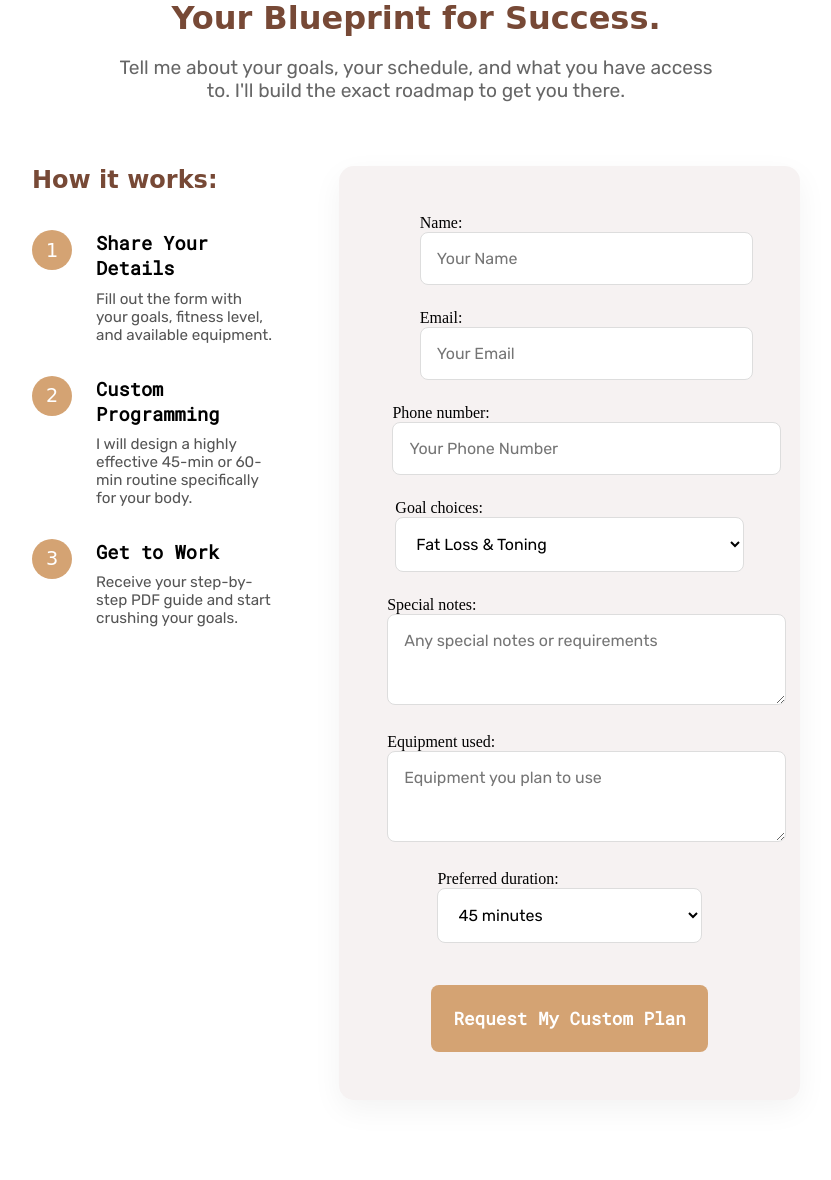
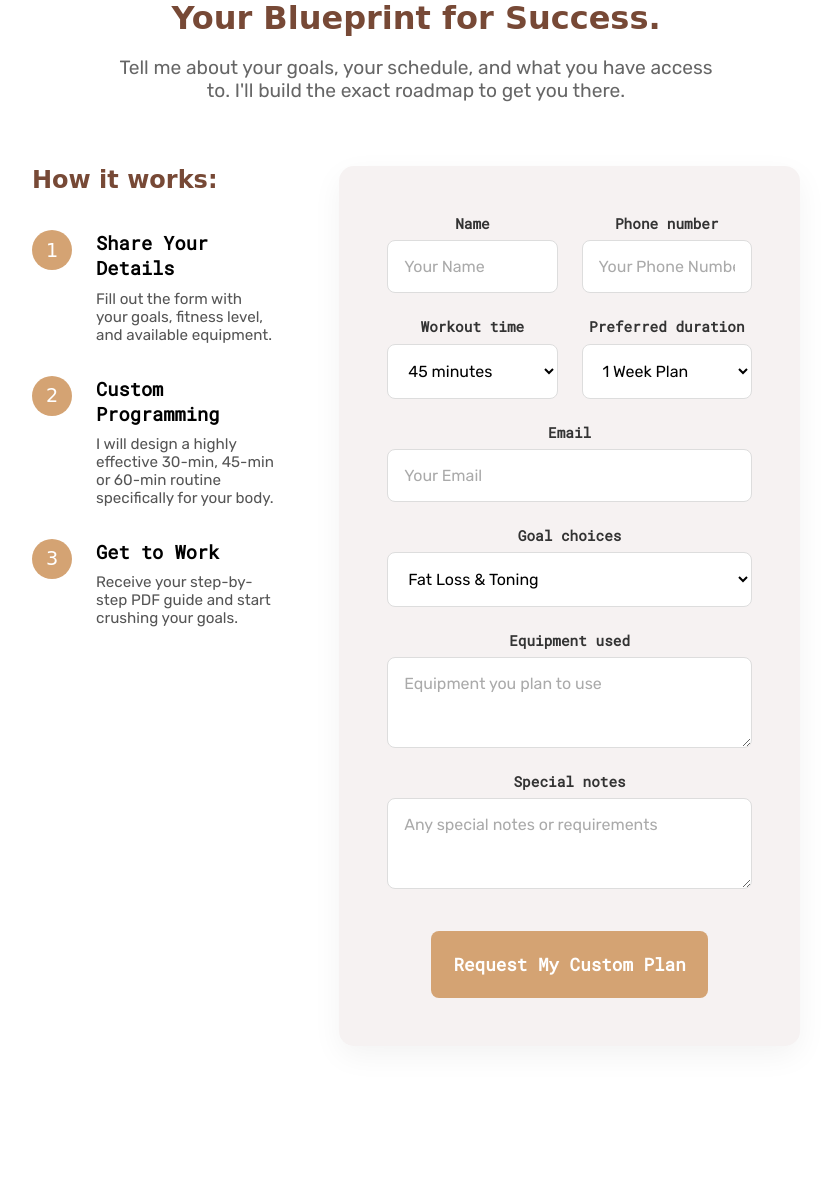
Before and after one commit to whyme-duh/sapp-fit, a Django app: page /custom-service/ in a window 1280 px wide. Shown: the part 163-1343 px from the top of the page, without its empty margins (224-1055 px from the left). After the commit the page ends 1209 px from the top, so only its background shows below. Run offline with Django 4.2, Linux system fonts and the light colour scheme; data that the repository does not hold is empty; some libraries are stand-ins or nearby versions; some web fonts are replaced.

Commit message:
added mailing service to the custom service request as well and working fine

```diff
--- a/website/form.py
+++ b/website/form.py
@@ -35,7 +35,6 @@ class ClientForm(forms.ModelForm):
 
 
 class CustomServiceForm(forms.Form):
-
     name = forms.CharField(max_length=100, widget=forms.TextInput(attrs={'class': 'form-control', 'placeholder': 'Your Name'}))
     email = forms.EmailField(widget=forms.EmailInput(attrs={'class': 'form-control', 'placeholder': 'Your Email'}))
     phone_number = forms.CharField(max_length=10, required=False, widget=forms.TextInput(attrs={'class': 'form-control', 'placeholder': 'Your Phone Number'}))
@@ -56,6 +55,10 @@ class CustomServiceForm(forms.Form):
         )
     )
     preferred_duration = forms.ChoiceField(
-        choices=CustomService.DURATION_OPTIONS,
+        choices=CustomService.PLAN_DURATION_OPTIONS,
         widget=forms.Select(attrs={'class': 'form-control'})
     )
+    workout_time = forms.ChoiceField(
+        choices=CustomService.WORKOUT_TIME_OPTIONS,
+        widget=forms.Select(attrs={'class': 'form-control'})
+    )
--- a/website/static/website/customrequeststyle.css
+++ b/website/static/website/customrequeststyle.css
@@ -183,3 +183,69 @@
     .request-form-wrapper { padding: 1.5em; }
     .radio-group { flex-direction: column; } /* Stacks the 45/60 min buttons */
 }
+
+/* Styles the inputs generated by Django's {{form.field}} */
+.form-control {
+    width: 100%;
+    padding: 1em;
+    border: 1px solid #ddd;
+    border-radius: 8px;
+    font-family: var(--paragraph-font);
+    font-size: 1em;
+    background-color: white;
+    box-sizing: border-box; /* Ensures padding doesn't break flexbox widths */
+    transition: all 0.3s ease;
+}
+
+/* The premium focus effect when a user clicks into a field */
+.form-control:focus {
+    outline: none;
+    border-color: var(--button-color);
+    box-shadow: 0 0 0 3px rgba(186, 150, 134, 0.2); /* A soft glow using your #ba9686 color */
+}
+
+/* Make sure textareas don't allow horizontal resizing that breaks the layout */
+textarea.form-control {
+    resize: vertical;
+}
+
+/* Optional: Styling the placeholder text to be slightly softer */
+.form-control::placeholder {
+    color: #aaa;
+}
+
+.custom-form {
+    width:100%;
+    display: flex;
+    flex-direction: column;
+    gap: 1.5em; /* Vertical space between rows */
+}
+
+.form-row {
+    display: flex;
+    width: 100%;
+    gap: 1.5em; /* Horizontal space between columns */
+}
+
+.form-group {
+    display: flex;
+    flex-direction: column;
+    width: 100%;
+    flex: 1; /* Ensures both columns are exactly 50% wide */
+}
+
+.form-label {
+    font-family: var(--role-font);
+    font-weight: bold;
+    margin-bottom: 0.5em;
+    font-size: 0.9em;
+    color: #333;
+}
+
+/* Mobile Responsiveness */
+@media only screen and (max-width: 768px) {
+    .form-row {
+        flex-direction: column;
+        gap: 1.5em;
+    }
+}
--- a/website/templates/website/service/customservicepage.html
+++ b/website/templates/website/service/customservicepage.html
@@ -35,7 +35,7 @@ Custom Service Request
                 <div class="step-num">2</div>
                 <div>
                     <h3>Custom Programming</h3>
-                    <p>I will design a highly effective 45-min or 60-min routine specifically for your body.</p>
+                    <p>I will design a highly effective 30-min, 45-min or 60-min routine specifically for your body.</p>
                 </div>
             </div>
             <div class="step">
@@ -48,9 +48,54 @@ Custom Service Request
         </div>
 
         <div class="request-form-wrapper">
-            <form action="" method="POST" class="custom-form">
+            <form method="POST" class="custom-form">
                 {% csrf_token %}
-                {{form.as_p}}
+                <div class="custom-form">
+
+                    <div class="form-row">
+                        <div class="form-group">
+                            <label for="{{form.name.id_for_label}}" class="form-label">{{form.name.label}}</label>
+                            {{form.name}}
+                        </div>
+                        <div class="form-group">
+                            <label for="{{form.phone_number.id_for_label}}" class="form-label">{{form.phone_number.label}}</label>
+                            {{form.phone_number}}
+                        </div>
+                    </div>
+
+                    <div class="form-row">
+                        <div class="form-group">
+                            <label for="{{form.workout_time.id_for_label}}" class="form-label">{{form.workout_time.label}}</label>
+                            {{form.workout_time}}
+                        </div>
+
+                        <div class="form-group">
+                            <label for="{{form.preferred_duration.id_for_label}}" class="form-label">{{form.preferred_duration.label}}</label>
+                            {{form.preferred_duration}}
+                        </div>
+                    </div>
+                    <div class="form-group">
+                        <label for="{{form.email.id_for_label}}" class="form-label">{{form.email.label}}</label>
+                        {{form.email}}
+
+                    </div>
+
+                    <div class="form-group">
+                        <label for="{{form.goal_choices.id_for_label}}" class="form-label">{{form.goal_choices.label}}</label>
+                        {{form.goal_choices}}
+                    </div>
+
+                    <div class="form-group">
+                        <label for="{{form.equipment_used.id_for_label}}" class="form-label">{{form.equipment_used.label}}</label>
+                        {{form.equipment_used}}
+                    </div>
+
+                    <div class="form-group">
+                        <label for="{{form.special_notes.id_for_label}}" class="form-label">{{form.special_notes.label}}</label>
+                        {{form.special_notes}}
+                    </div>
+
+                </div>
 
                 <button type="submit" class="submit-btn">Request My Custom Plan</button>
             </form>
--- a/website/views.py
+++ b/website/views.py
@@ -23,26 +23,47 @@ def index(request):
     return render(request, 'website/home.html', context)
 
 
-def send_email_about_booking(client_name, client_email, service_type, preferred_date):
-    subject  = f"New Booking Request from {client_name}"
-    message = f"""
-    Great news! You have a new booking request.
+def send_email_about_booking(client_name, client_email,request_type, **kwargs):
+    if request_type == "predefined-service":
+        subject  = f"New Booking Request from {client_name}"
+        message = f"""
+        Great news! You have a new booking request.
 
-    Client Name: {client_name}
-    Client Email: {client_email}
-    Requested Service: {service_type}
-    Preferred Time: {preferred_date}
+        Client Name: {client_name}
+        Client Email: {client_email}
+        Requested Service: {kwargs.get('service_type', 'N/A')}
+        Preferred Time: {kwargs.get('preferred_date', 'N/A')}
 
-    Log into the SAPPFIT dashboard to approve or manage this booking.
-    """
+        Log into the SAPPFIT dashboard to approve or manage this booking.
+        """
+    elif request_type == "custom-service":
+        subject  = f"New Custom Service Request from {client_name}"
+        message = f"""
+        You have received a new custom service request.
+
+        Name: {client_name}
+        Email: {client_email}
+        Phone Number: {kwargs.get('phone_number', 'N/A')}
+        Goal: {kwargs.get('goal_choices', 'N/A')}
+        Special Notes: {kwargs.get('special_notes', 'N/A')}
+        Equipment Used: {kwargs.get('equipment_used', 'N/A')}
+        Preferred Duration: {kwargs.get('preferred_duration', 'N/A')}
+        Workout Time: {kwargs.get('workout_time', 'N/A')}
+
+        Log into the SAPPFIT dashboard to review this request.
+        """
+    else:
+        subject = "New Booking/Service Request"
+        message = f"You have received a new request from {client_name} ({client_email}). Please check the dashboard for details."
     try:
         send_mail(
             subject,
             message,
             settings.EMAIL_HOST_USER,
-            ['saprinashrestha72@gmail.com'],
+            ['ritikshrestha94@gmail.com'],
             fail_silently=False,
         )
+
     except Exception as e:
         print(f"Error sending email: {e}")
 
@@ -75,7 +96,7 @@ def service_detail_view(request, slug):
                     service = service_type,
                     preferred_date = preferred_date,
                 )
-                email_thread = threading.Thread(target=send_email_about_booking, args=(name, email, service_type, preferred_date))
+                email_thread = threading.Thread(target=send_email_about_booking, args=(name, email,"predefined-service"), kwargs={'service_type': service_type.title, 'preferred_date': preferred_date})
                 email_thread.start()
                 messages.success(request, f'Your booking request has been sent! We will contact you soon.')
 
@@ -91,10 +112,17 @@ def service_detail_view(request, slug):
     about = AboutAndQuote.objects.all()
     return render(request, 'website/service/servicedetail.html', context = {'service' : service, 'about' : about, "other_services" : other_services, 'form' : form})
 
+@ratelimit(key='ip', rate='3/h', method= 'POST', block = False)
 def custom_service_request(request):
     form = CustomServiceForm()
     about = AboutAndQuote.objects.all()
     if request.method == "POST":
+        was_limited = getattr(request, 'limited', False)
+
+        if was_limited:
+            messages.error(request, f'Too many booking requests from this IP. Please try again later.')
+            return redirect('home-page')
+
         form = CustomServiceForm(request.POST)
         if form.is_valid():
             name = form.cleaned_data['name']
@@ -104,39 +132,42 @@ def custom_service_request(request):
             special_notes = form.cleaned_data['special_notes']
             equipment_used = form.cleaned_data['equipment_used']
             preferred_duration = form.cleaned_data['preferred_duration']
+            workout_time = form.cleaned_data['workout_time']
 
-            subject  = f"New Custom Service Request from {name}"
-            message = f"""
-            You have received a new custom service request.
-
-            Name: {name}
-            Email: {email}
-            Phone Number: {phone_number}
-            Goal: {goal_choices}
-            Special Notes: {special_notes}
-            Equipment Used: {equipment_used}
-            Preferred Duration: {preferred_duration}
-
-            Log into the SAPPFIT dashboard to review this request.
-            """
             try:
-                send_mail(
-                    subject,
-                    message,
-                    settings.EMAIL_HOST_USER,
-                    ['saprinashrestha72@gmail.com'],
-                    fail_silently=False,
-                )
-                CustomService.objects.create(
+                if CustomService.objects.filter(
                     name=name,
                     email=email,
                     phone_number=phone_number,
                     goal_choices=goal_choices,
-                    special_notes=special_notes,
-                    equipment_used=equipment_used,
-                    preferred_duration=preferred_duration
-                )
-                messages.success(request, f'Your custom service request has been submitted!')
+                    preferred_duration=preferred_duration,
+                    workout_time=workout_time).exists():
+                    messages.error(request, f'You have already submitted a similar custom service request.')
+
+                else:
+                    CustomService.objects.create(
+                        name=name,
+                        email=email,
+                        phone_number=phone_number,
+                        goal_choices=goal_choices,
+                        special_notes=special_notes,
+                        equipment_used=equipment_used,
+                        preferred_duration=preferred_duration,
+                        workout_time=workout_time
+                    )
+                    email_thread = threading.Thread(target=send_email_about_booking, args=(name, email, "custom-service"), kwargs={
+                        'phone_number': phone_number,
+                        'goal_choices': goal_choices,
+                        'special_notes': special_notes,
+                        'equipment_used': equipment_used,
+                        'preferred_duration': preferred_duration,
+                        'workout_time': workout_time
+                    })
+                    # email_thread.start()
+                    messages.success(request, f'Your custom service request has been submitted!')
+                    return redirect('home-page')
+
+
             except:
                 messages.error(request, f'Error occurred while submitting the request. Please try again.')
     return render(request, 'website/service/customservicepage.html', {'form':form, 'about' : about})
```
Also changed, not shown: website/admin.py (+6 -1 lines), website/models.py (+9 -2 lines), website/migrations/0028_rename_preffered_duration_customservice_preferred_duration.py (added), website/migrations/0029_customservice_workout_time_and_more.py (added).
